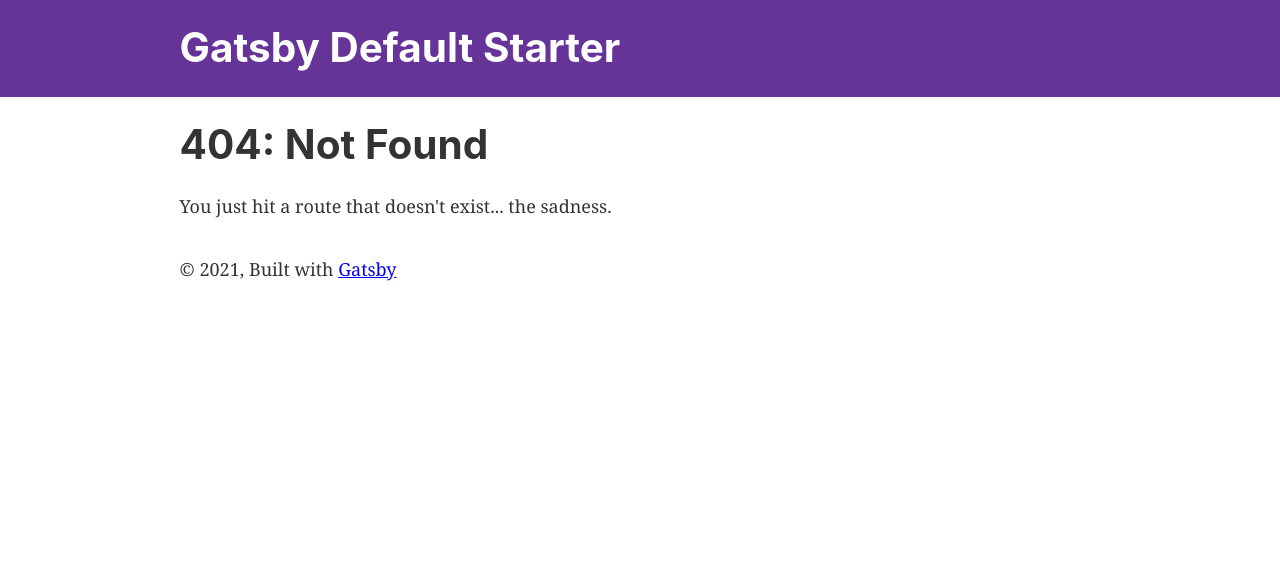
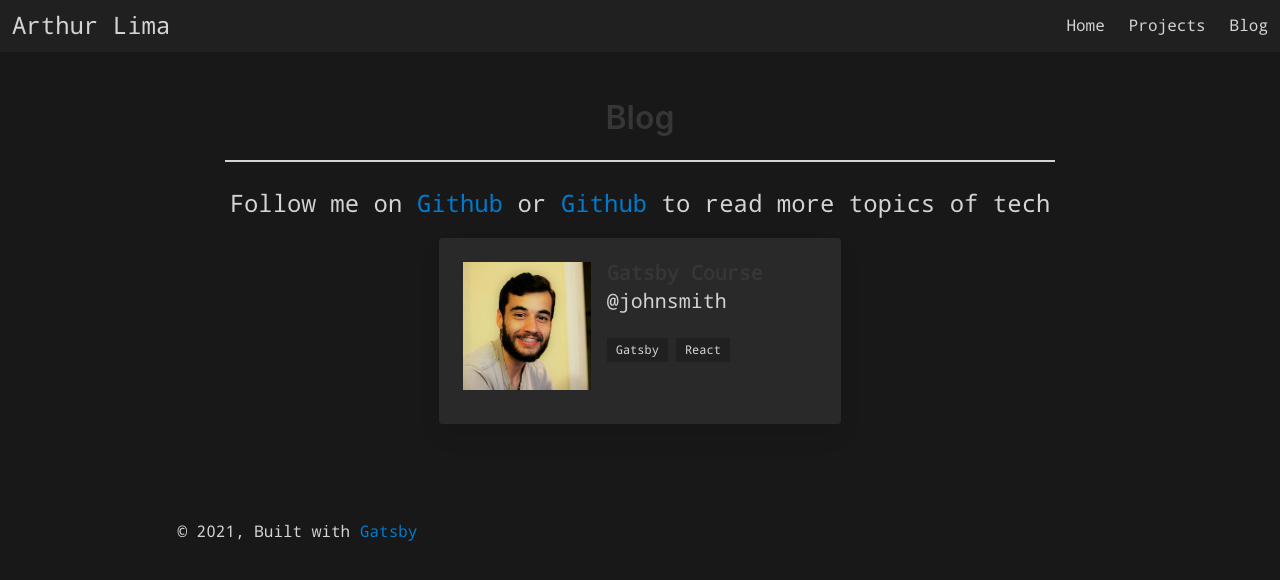
Before and after one commit to thurdelima/gatsby-reacjs-static-site, a Gatsby site: page /blog in a window 1280 px wide. Before the commit this address had no page. Built offline with nearby package versions, Linux system fonts and the light colour scheme; Gatsby itself is replaced by a stand-in of ours.

Commit message:
first commit

```diff
--- a/gatsby-config.js
+++ b/gatsby-config.js
@@ -1,12 +1,16 @@
 module.exports = {
   siteMetadata: {
-    title: `Gatsby Default Starter`,
+    title: "Arthur Lima",
     description: `Kick off your next, great Gatsby project with this default starter. This barebones starter ships with the main Gatsby configuration files you might need.`,
     author: `@gatsbyjs`,
+    keywords: 'React, Vue, Angular React Native, Node, Javascript, Typescript, React Native',
+    image: 'https://avatars.githubusercontent.com/u/22446464?s=460&u=8463cf26dc278d96eadf2387fe1ac4c27209ecf3&v=4'
   },
   plugins: [
     `gatsby-plugin-react-helmet`,
     `gatsby-plugin-image`,
+    `gatsby-plugin-sitemap`,
+    `gatsby-plugin-sass`,
     {
       resolve: `gatsby-source-filesystem`,
       options: {
@@ -16,11 +20,12 @@ module.exports = {
     },
     `gatsby-transformer-sharp`,
     `gatsby-plugin-sharp`,
+
     {
       resolve: `gatsby-plugin-manifest`,
       options: {
         name: `gatsby-starter-default`,
-        short_name: `starter`,
+        short_name: `Arthur Lima`,
         start_url: `/`,
         background_color: `#663399`,
         theme_color: `#663399`,
@@ -28,6 +33,7 @@ module.exports = {
         icon: `src/images/gatsby-icon.png`, // This path is relative to the root of the site.
       },
     },
+    'gatsby-plugin-offline',
     `gatsby-plugin-gatsby-cloud`,
     // this (optional) plugin enables Progressive Web App + Offline functionality
     // To learn more, visit: https://gatsby.dev/offline
--- /dev/null
+++ b/src/components/card/card.js
@@ -0,0 +1,60 @@
+import React from 'react';
+import PropTypes from 'prop-types';
+
+
+const Card = ({title, subtitle, link, tags, image}) => (
+
+        <div className="card">
+
+              <div className="card-content">
+                  <div className="media">
+                      <div className="media-left">
+                        {image}
+                      </div>
+
+                      <div className="media-content">
+                          <p className="title is-size-5-desktop is-size-6-touch">
+                              {title}
+                          </p>
+                          <p className="subtitle is-size-5-desktop is-size-6-touch">
+                              {subtitle}
+
+                          </p>
+
+                       <div className="tags">
+                           {tags.map((tag) => {
+                               return (
+                                <span className="tag" key={tag}>{tag}</span>
+                               )
+
+                           })}
+
+
+
+
+                       </div>
+                      </div>
+
+                  </div>
+
+
+              </div>
+          </div>
+
+);
+
+Card.propTypes = {
+    title: PropTypes.string.isRequired,
+    subtitle: PropTypes.string.isRequired,
+    link: PropTypes.string,
+    tags: PropTypes.arrayOf(PropTypes.string),
+    image: PropTypes.node
+}
+
+Card.defaultProps = {
+    link: null,
+    tags: [],
+    image: null,
+};
+
+export default Card;
--- /dev/null
+++ b/src/components/card/card.scss
@@ -0,0 +1,3 @@
+.card {
+    margin: 16px 0;
+}
--- a/src/components/header.js
+++ b/src/components/header.js
@@ -1,42 +1,77 @@
-import * as React from "react"
+import  React, {Component} from "react"
 import PropTypes from "prop-types"
 import { Link } from "gatsby"
 
-const Header = ({ siteTitle }) => (
-  <header
-    style={{
-      background: `rebeccapurple`,
-      marginBottom: `1.45rem`,
-    }}
-  >
-    <div
-      style={{
-        margin: `0 auto`,
-        maxWidth: 960,
-        padding: `1.45rem 1.0875rem`,
-      }}
-    >
-      <h1 style={{ margin: 0 }}>
-        <Link
-          to="/"
-          style={{
-            color: `white`,
-            textDecoration: `none`,
-          }}
-        >
-          {siteTitle}
-        </Link>
-      </h1>
-    </div>
-  </header>
-)
+class Header extends Component {
+  state = {
+    isMenuOpen: false,
+  }
+
+  handleMenu = () => {
+    this.setState(previousState => ({
+      isMenuOpen: !previousState.isMenuOpen,
+    }))
+  }
+
+  closeMenu = () => {
+    this.setState({isMenuOpen: false});
+  }
+
+  render = () => {
+    const {siteTitle} = this.props;
+    const { isMenuOpen } = this.state;
+    const burgerClass = isMenuOpen ? `is-active`:'';
+
+
+    return (
+      <nav className="navbar" role="navigation" aria-label="main navigation">
+        <div className="navbar-brand">
+          <a className="navbar-item is-size-4" href="https://bulma.io">
+            {siteTitle}
+          </a>
+
+          <a role="button" onClick={this.handleMenu} className={`navbar-burger ${burgerClass}`} aria-label="menu" aria-expanded="false" data-target="navbarBasicExample">
+            <span aria-hidden="true"></span>
+            <span aria-hidden="true"></span>
+            <span aria-hidden="true"></span>
+          </a>
+        </div>
+
+        <div id="navbarBasicExample" className={`navbar-menu ${burgerClass}`}>
+          <div className="navbar-end">
+            <Link
+              to="/"
+              onClick={this.closeMenu}
+              className="navbar-item">
+              Home
+            </Link>
+
+            <Link onClick={this.closeMenu}  to="/projects" className="navbar-item">
+              Projects
+            </Link>
+
+            <Link onClick={this.closeMenu}  to="/blog" className="navbar-item">
+              Blog
+            </Link>
+
+
+          </div>
+
+
+        </div>
+      </nav>
+    )
+  }
+}
+
+
 
 Header.propTypes = {
   siteTitle: PropTypes.string,
 }
 
 Header.defaultProps = {
-  siteTitle: ``,
+  siteTitle: `Arthur Lima`,
 }
 
 export default Header
--- a/src/components/layout.js
+++ b/src/components/layout.js
@@ -11,6 +11,7 @@ import { useStaticQuery, graphql } from "gatsby"
 
 import Header from "./header"
 import "./layout.css"
+import "../styles/index.scss";
 
 const Layout = ({ children }) => {
   const data = useStaticQuery(graphql`
@@ -33,7 +34,7 @@ const Layout = ({ children }) => {
           padding: `0 1.0875rem 1.45rem`,
         }}
       >
-        <main>{children}</main>
+        <main className="container">{children}</main>
         <footer
           style={{
             marginTop: `2rem`,
--- a/src/components/seo.js
+++ b/src/components/seo.js
@@ -11,7 +11,7 @@ import { Helmet } from "react-helmet"
 import { useStaticQuery, graphql } from "gatsby"
 
 function SEO({ description, lang, meta, title }) {
-  const { site } = useStaticQuery(
+  const { site } =  useStaticQuery(
     graphql`
       query {
         site {
@@ -19,6 +19,8 @@ function SEO({ description, lang, meta, title }) {
             title
             description
             author
+            image
+            keywords
           }
         }
       }
@@ -27,6 +29,8 @@ function SEO({ description, lang, meta, title }) {
 
   const metaDescription = description || site.siteMetadata.description
   const defaultTitle = site.siteMetadata?.title
+  const img = site.image
+  const keys = site.keywords
 
   return (
     <Helmet
@@ -43,6 +47,22 @@ function SEO({ description, lang, meta, title }) {
         {
           property: `og:title`,
           content: title,
+        },
+        {
+          property: `keywords`,
+          content: keys,
+        },
+        {
+          property: `og:image`,
+          content: img,
+        },
+        {
+          property: `og:image:width`,
+          content: '40',
+        },
+        {
+          property: `og:image:height`,
+          content: '40',
         },
         {
           property: `og:description`,
--- /dev/null
+++ b/src/pages/blog.js
@@ -0,0 +1,72 @@
+import React from 'react';
+import PropTypes from 'prop-types';
+import {graphql, Link } from 'gatsby';
+import Img from 'gatsby-image';
+
+
+import Layout from '../components/layout';
+import SEO from "../components/seo"
+import Card from "../components/card/card";
+
+export const queryImage = graphql`
+query {
+  project1: file(relativePath: { eq: "thur.jpeg" }) {
+    childImageSharp {
+
+      fixed(width: 128, height: 128, quality: 100) {
+        ...GatsbyImageSharpFixed
+      }
+    }
+  }
+}
+`;
+
+
+const Blog = ({data}) => (
+    <Layout>
+        <SEO title="Blog" />
+
+      <section className="section is-size-4-desktop is-size-5-touch">
+        <h1 className="title has-text-centered">Blog</h1>
+        <hr />
+
+        <p className="has-text-centered">
+            Follow me on
+            {' '}
+            <a href="https://github.com/thurdelima">
+                Github
+            </a>
+            {' '}
+            or
+            {' '}
+            <a href="https://github.com/thurdelima">
+                Github
+            </a>
+            {' '}
+            to read more topics of tech
+        </p>
+
+        <div className="columns is-centered">
+            <div className="column is-half">
+                <Card
+                    title="Gatsby Course"
+                    subtitle="@johnsmith"
+                    tags={['Gatsby','React']}
+                    image={<Img  fixed={data.project1.childImageSharp.fixed} />}
+                />
+
+            </div>
+        </div>
+
+
+      </section>
+
+
+    </Layout>
+)
+
+Blog.propTypes = {
+    data: PropTypes.object.isRequired,
+}
+
+export default Blog;
--- a/src/pages/index.js
+++ b/src/pages/index.js
@@ -1,6 +1,18 @@
 import * as React from "react"
-import { Link } from "gatsby"
-import { StaticImage } from "gatsby-plugin-image"
+import { Link, StaticQuery,  graphql } from "gatsby"
+
+import Img from 'gatsby-image';
+import Helmet from 'react-helmet'
+import {FontAwesomeIcon} from '@fortawesome/react-fontawesome'
+import
+ {
+   faGithub,
+   faTwitter,
+   faMedium,
+   faLinkedin
+  }
+from '@fortawesome/free-brands-svg-icons'
+
 
 import Layout from "../components/layout"
 import SEO from "../components/seo"
@@ -8,21 +20,80 @@ import SEO from "../components/seo"
 const IndexPage = () => (
   <Layout>
     <SEO title="Home" />
-    <h1>Hi people</h1>
-    <p>Welcome to your new Gatsby site.</p>
-    <p>Now go build something great.</p>
-    <StaticImage
-      src="../images/gatsby-astronaut.png"
-      width={300}
-      quality={95}
-      formats={["AUTO", "WEBP", "AVIF"]}
-      alt="A Gatsby astronaut"
-      style={{ marginBottom: `1.45rem` }}
-    />
-    <p>
-      <Link to="/page-2/">Go to page 2</Link> <br />
-      <Link to="/using-typescript/">Go to "Using TypeScript"</Link>
-    </p>
+    <Helmet>
+
+       <link rel="stylesheet" href="https://cdnjs.cloudflare.com/ajax/libs/font-awesome/5.15.2/css/all.min.css"  crossorigin="anonymous"/>
+    </Helmet>
+
+    <figure className="photo image is-128x128">
+      {/* <img className="is-rounded" src={photo} alt="Arthur Lima" /> */}
+      <StaticQuery query={graphql`
+        query {
+          file(relativePath: { eq: "thur.jpeg" }) {
+            childImageSharp {
+
+              fixed(width: 128, height: 128, quality: 100) {
+                ...GatsbyImageSharpFixed
+              }
+            }
+          }
+        }
+      `}
+      render={data => (
+        <Img
+          fixed={data.file.childImageSharp.fixed}
+          imgStyle={{borderRadius: '100%'}}
+          alt="Arthur Lima"
+        />
+      )}
+
+
+      />
+    </figure>
+
+
+      <h1 className="title has-text-centered">Arthur Lima</h1>
+      <h2 className="subtitle has-text-centered">Web/Mobile developer</h2>
+      <div className="has-text-centered">
+        <a href="https://github.com/thurdelima" aria-label="github">
+            <span className="icon is-large">
+              {/* <i className="fab fa-2x fa-github" /> */}
+              <FontAwesomeIcon icon={faGithub} />
+            </span>
+          </a>
+          <a href="https://github.com/thurdelima" aria-label="github">
+            <span className="icon is-large">
+              {/* <i className="fab fa-2x fa-twitter" /> */}
+              <FontAwesomeIcon icon={faTwitter} />
+            </span>
+          </a>
+          <a href="https://github.com/thurdelima" aria-label="github">
+            <span className="icon is-large">
+              {/* <i className="fab fa-2x fa-medium" /> */}
+              <FontAwesomeIcon icon={faMedium} />
+            </span>
+          </a>
+          <a href="https://github.com/thurdelima" aria-label="github">
+            <span className="icon is-large">
+              {/* <i className="fab fa-2x fa-linkedin" /> */}
+              <FontAwesomeIcon icon={faLinkedin} />
+            </span>
+          </a>
+     </div>
+
+      <section className="section-content is-size-4-desktop is-size-5-touch">
+        <h4 className="title">Hello there, I am Arthur <span>👋</span></h4>
+        <p>
+          It has survived not only five centuries
+          , but also the leap into electronic
+          typesetting, remaining essentially unchanged. It was popularised in the 1960s with the release of Letraset sheets containing Lorem
+        </p>
+        <br/>
+        <p>
+          Check out mostly {''}
+          <Link to="/projects">projects</Link>
+        </p>
+      </section>
   </Layout>
 )
 
--- /dev/null
+++ b/src/styles/fonts.scss
@@ -0,0 +1,5 @@
+@font-face {
+    font-family: 'Droid Sans Mono for Powerline';
+    font-display: swap;
+    src: url('../font/Droid\ Sans\ Mono\ for\ Powerline.otf') format('opentype');
+}
--- /dev/null
+++ b/src/styles/home.scss
@@ -0,0 +1,3 @@
+.photo {
+    margin: 48px auto 24px;
+}
--- /dev/null
+++ b/src/styles/index.scss
@@ -0,0 +1,5 @@
+@import './fonts.scss';
+@import './theme.scss';
+@import '~bulma/bulma';
+@import './home.scss';
+@import '../components/card/card.scss';
--- /dev/null
+++ b/src/styles/theme.scss
@@ -0,0 +1,38 @@
+$family-primary: 'Droid Sans Mono for Powerline';
+
+
+$editor-background: #181818;
+$editor-foreground: #d4d4d4;
+$editor-activity-bar-badge: #007acc;
+$editor-menu-background: #202021;
+$editor-unselected-tab: #292929;
+$editor-menu-icon: #c7c6c8;
+$editor-menu-icon-active: #fff;
+
+$editor-function: #dcdcaa;
+$editor-type-declaration: #4ec9b0;
+$editor-control-flow-keywords: #c586c0;
+$editor-variable: #9cdcfe;
+$editor-property: #ce9178;
+$editor-regex: #d16969;
+$editor-regex-quantifier: #d7ba7d;
+$editor-constant: #569cd6;
+
+$body-background-color: $editor-background;
+$text: $editor-foreground;
+$link: $editor-activity-bar-badge;
+$link-hover: $editor-constant;
+$white-ter: $text;
+$yellow: $editor-property;
+
+$navbar-background-color: $editor-menu-background;
+$navbar-item-color: $editor-foreground;
+$navbar-item-hover-color: $editor-foreground;
+$navbar-item-hover-background-color: $editor-unselected-tab;
+$navbar-burger-color: $navbar-item-color;
+
+$card-background-color: $editor-unselected-tab;
+$card-hover-color: rgba($editor-foreground, .15);
+$tag-color: $editor-foreground;
+$tag-background-color: $editor-menu-background;
+$tag-radius: 0;
```
Also changed, not shown: package.json (+12 -3 lines), src/pages/projects.js (added, +69 -0 lines), src/pages/stack.js (added, +76 -0 lines), README.md, blog_gatsby.gif (added), src/font/Droid Sans Mono for Powerline.otf (added), src/images/thur.jpeg (added), 1 other file.
